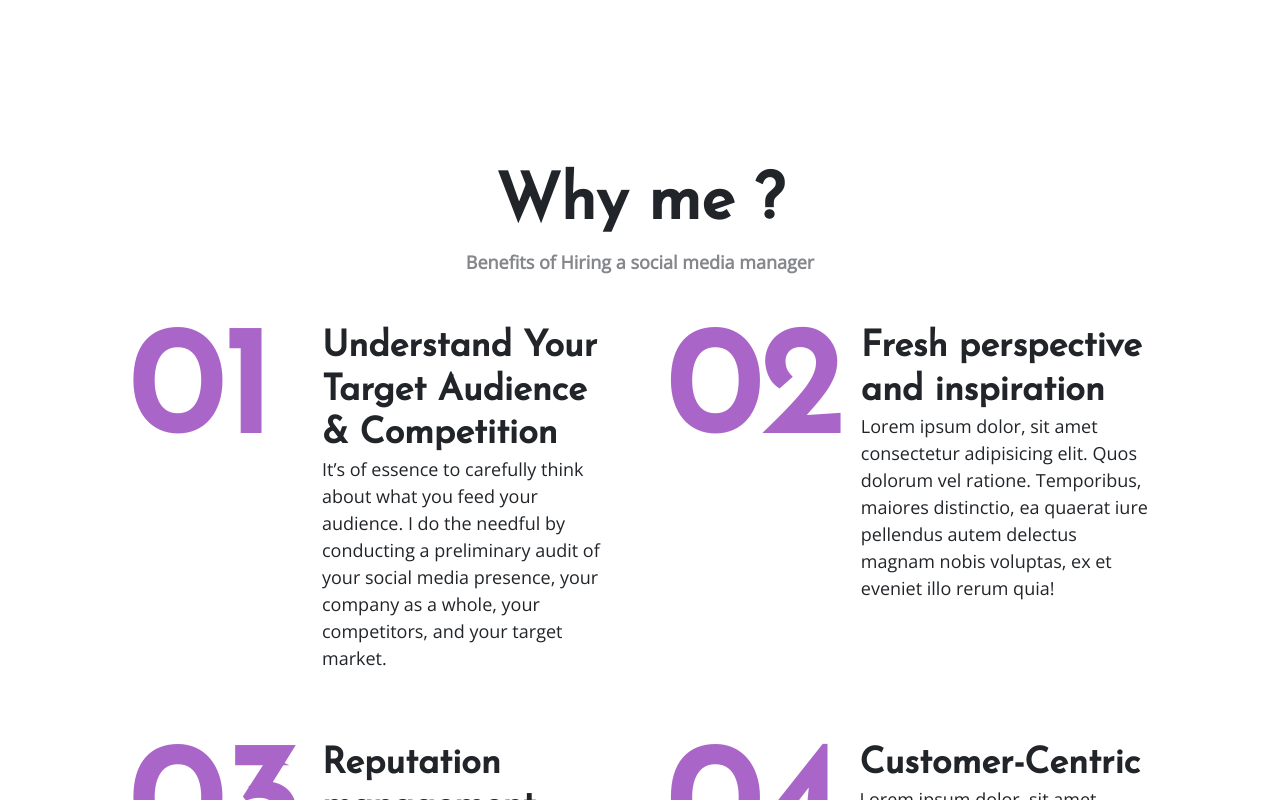
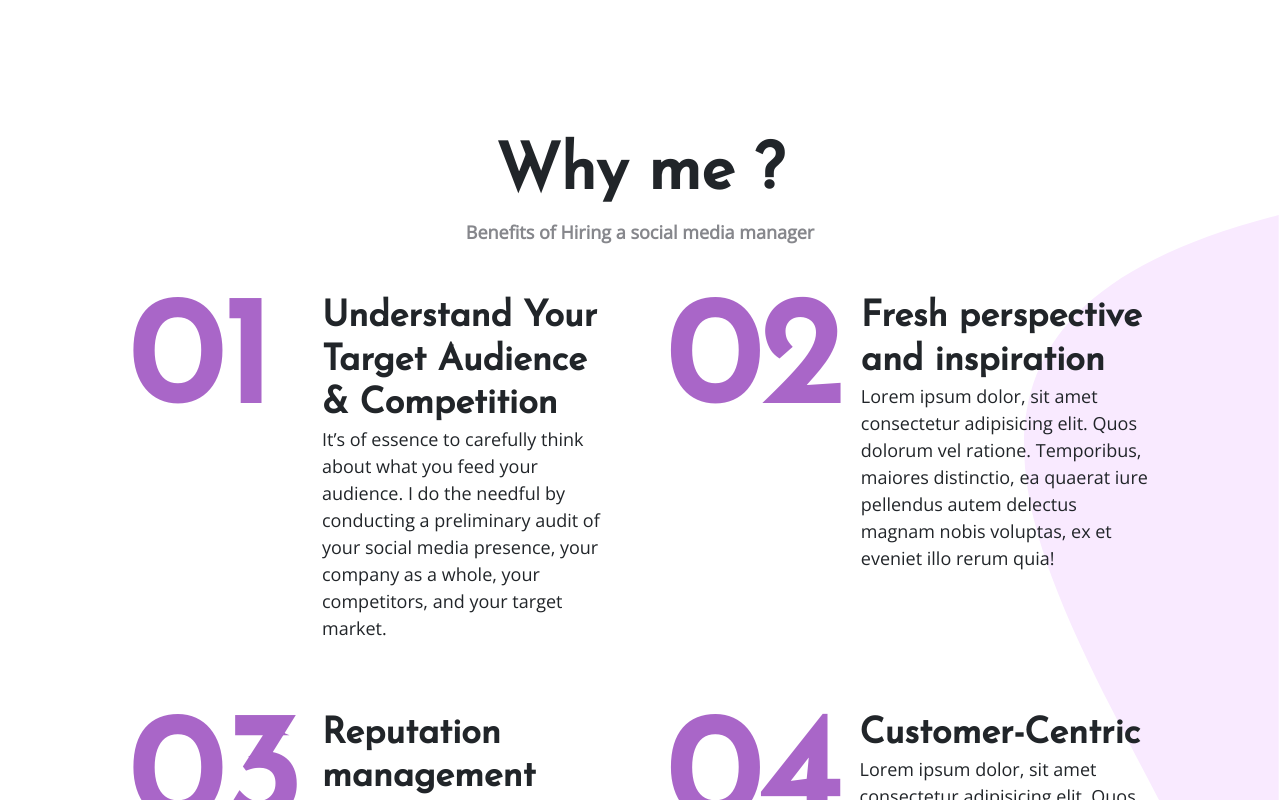
Before and after one commit to Sam-kayode/SMP, a Nuxt app: page / in a window 1280 px wide. Shown: the part 2340-3140 px from the top of the page. Built offline with nearby package versions, Linux system fonts and the light colour scheme.

Commit message:
add abstract shape to why me section

```diff
--- a/pages/index.vue
+++ b/pages/index.vue
@@ -83,6 +83,7 @@
           </div>
         </div>
       </div>
+      <img src="~/static/images/shape8.svg" alt="" class="blob-4" />
     </div>
   </div>
 </template>
@@ -420,13 +421,29 @@ export default {
 }
 
 .fourth {
-  margin-top: 200px;
+  margin-top: 170px;
   padding: 0px 10%;
+  position: relative;
 
   @include bg-tablet {
     margin-top: 12vh;
 
     padding: 0px 5%;
+  }
+
+  .blob-4 {
+    position: absolute;
+    right: 0;
+    top: 10vh;
+    width: 20vw;
+    z-index: -1;
+
+    @include bg-tablet {
+      width: 30vw;
+    }
+    @include mobile {
+      width: 50vw;
+    }
   }
 
   h2 {
@@ -457,7 +474,7 @@ export default {
   .benefits {
     display: grid;
     grid-template-columns: 1fr 1fr;
-    grid-template-rows: 1fr 1fr ;
+    grid-template-rows: 1fr 1fr;
     gap: 4vw;
     @include bg-tablet {
       display: block;
```
